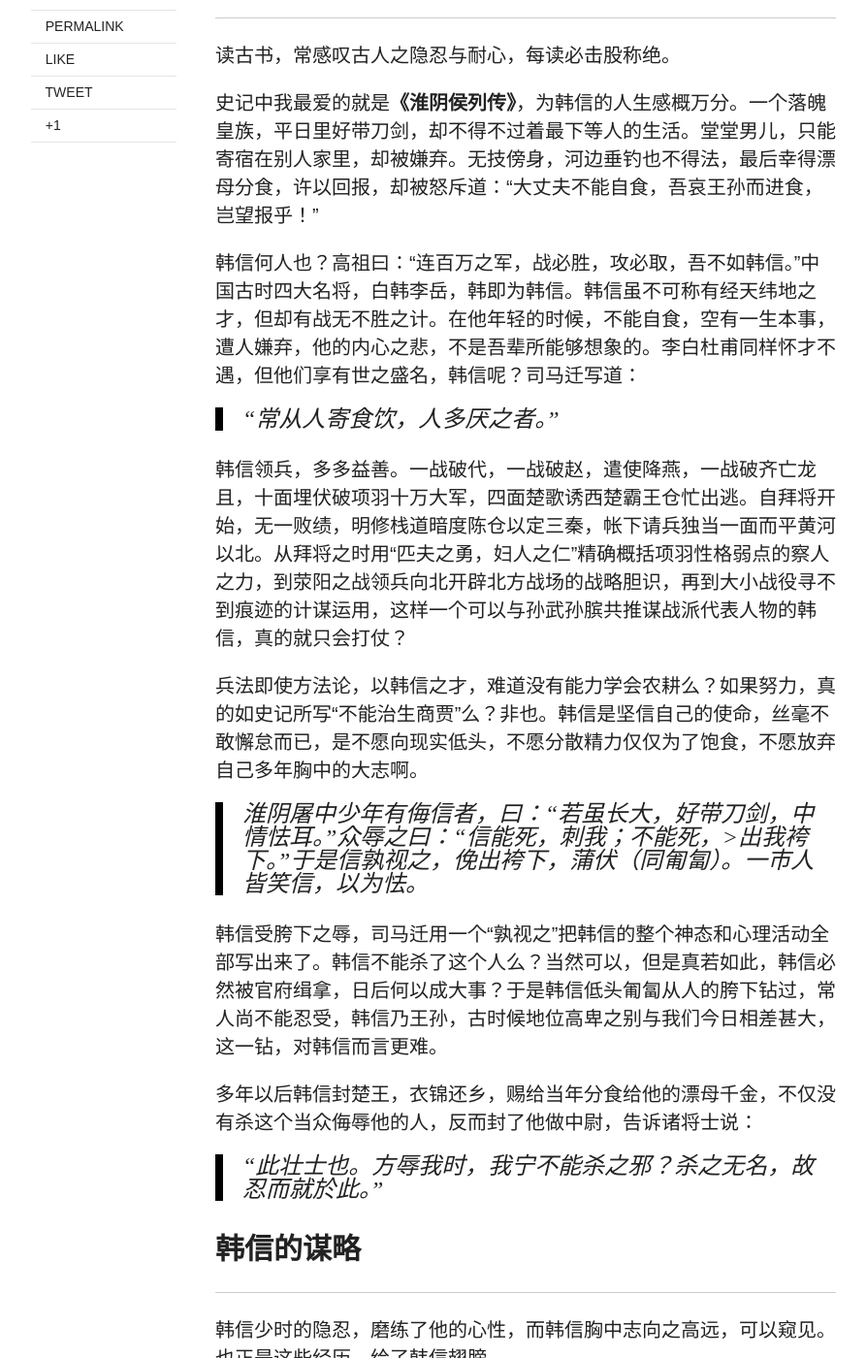
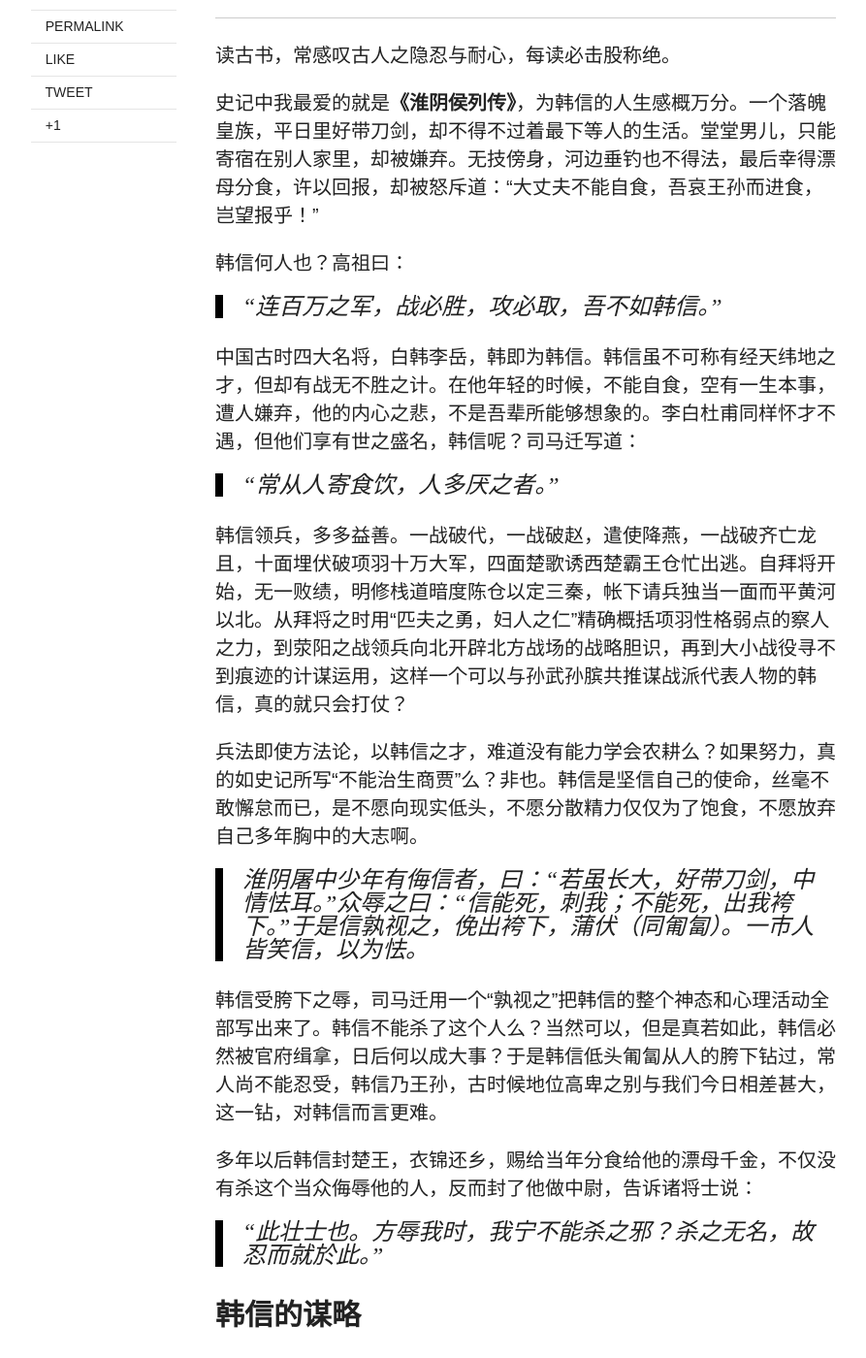
Before and after one commit to Renco/Renco.github.io, a Jekyll site: the page built from _posts/2014-06-06-hanxin.md, in a window 1280 px wide and 1400 px high, scrolled down 1358 px. Shown: the whole window at 97% size, without its empty margins (128-1021 px from the left). Built offline with Jekyll 4.4.1, drawn with Linux system fonts in a browser that asks for light colours; nearby versions of some CDN libraries; comment, search, counter and statistics services are not loaded; some of the changed text lies outside the part shown.

Commit message:
updating

```diff
--- a/_posts/2014-06-06-hanxin.md
+++ b/_posts/2014-06-06-hanxin.md
@@ -21,14 +21,18 @@ image:
 
 史记中我最爱的就是**《淮阴侯列传》**，为韩信的人生感概万分。一个落魄皇族，平日里好带刀剑，却不得不过着最下等人的生活。堂堂男儿，只能寄宿在别人家里，却被嫌弃。无技傍身，河边垂钓也不得法，最后幸得漂母分食，许以回报，却被怒斥道：“大丈夫不能自食，吾哀王孙而进食，岂望报乎！”
 
-韩信何人也？高祖曰：“连百万之军，战必胜，攻必取，吾不如韩信。”中国古时四大名将，白韩李岳，韩即为韩信。韩信虽不可称有经天纬地之才，但却有战无不胜之计。在他年轻的时候，不能自食，空有一生本事，遭人嫌弃，他的内心之悲，不是吾辈所能够想象的。李白杜甫同样怀才不遇，但他们享有世之盛名，韩信呢？司马迁写道：
+韩信何人也？高祖曰：
+>“连百万之军，战必胜，攻必取，吾不如韩信。”
+
+中国古时四大名将，白韩李岳，韩即为韩信。韩信虽不可称有经天纬地之才，但却有战无不胜之计。在他年轻的时候，不能自食，空有一生本事，遭人嫌弃，他的内心之悲，不是吾辈所能够想象的。李白杜甫同样怀才不遇，但他们享有世之盛名，韩信呢？司马迁写道：
+
 >“常从人寄食饮，人多厌之者。”
 
 韩信领兵，多多益善。一战破代，一战破赵，遣使降燕，一战破齐亡龙且，十面埋伏破项羽十万大军，四面楚歌诱西楚霸王仓忙出逃。自拜将开始，无一败绩，明修栈道暗度陈仓以定三秦，帐下请兵独当一面而平黄河以北。从拜将之时用“匹夫之勇，妇人之仁”精确概括项羽性格弱点的察人之力，到荥阳之战领兵向北开辟北方战场的战略胆识，再到大小战役寻不到痕迹的计谋运用，这样一个可以与孙武孙膑共推谋战派代表人物的韩信，真的就只会打仗？
 
 兵法即使方法论，以韩信之才，难道没有能力学会农耕么？如果努力，真的如史记所写“不能治生商贾”么？非也。韩信是坚信自己的使命，丝毫不敢懈怠而已，是不愿向现实低头，不愿分散精力仅仅为了饱食，不愿放弃自己多年胸中的大志啊。
 
->淮阴屠中少年有侮信者，曰：“若虽长大，好带刀剑，中情怯耳。”众辱之曰：“信能死，刺我；不能死，>出我袴下。”于是信孰视之，俛出袴下，蒲伏（同匍匐）。一市人皆笑信，以为怯。
+>淮阴屠中少年有侮信者，曰：“若虽长大，好带刀剑，中情怯耳。”众辱之曰：“信能死，刺我；不能死，出我袴下。”于是信孰视之，俛出袴下，蒲伏（同匍匐）。一市人皆笑信，以为怯。
 
 韩信受胯下之辱，司马迁用一个“孰视之”把韩信的整个神态和心理活动全部写出来了。韩信不能杀了这个人么？当然可以，但是真若如此，韩信必然被官府缉拿，日后何以成大事？于是韩信低头匍匐从人的胯下钻过，常人尚不能忍受，韩信乃王孙，古时候地位高卑之别与我们今日相差甚大，这一钻，对韩信而言更难。
 
@@ -67,8 +71,7 @@ _这一仗的胜负，在多年前韩信钻跨的那天下午，就已经决定
 
 韩信年轻的时候隐忍如此，日后方成大事，他的成功与他的隐忍是密不可分的。
 
-<a href=http://kejiao.cntv.cn/bjjt/classpage/video/20110305/100343.shtml" target="_blank">对具体战争过程感兴趣的可以看看这个</a>
-
+<a href="http://kejiao.cntv.cn/bjjt/classpage/video/20110305/100343.shtml" target="_blank">对具体战争过程感兴趣的可以看看这个</a>
 
 
 ##韩信的死亡
```
Also changed, not shown: about.md (+2 -2 lines).
